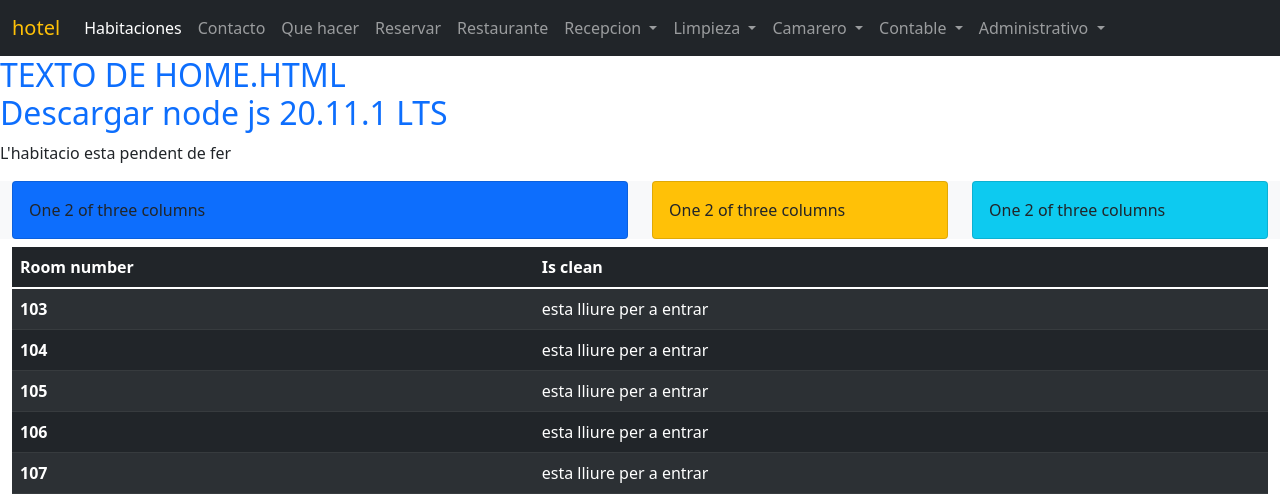
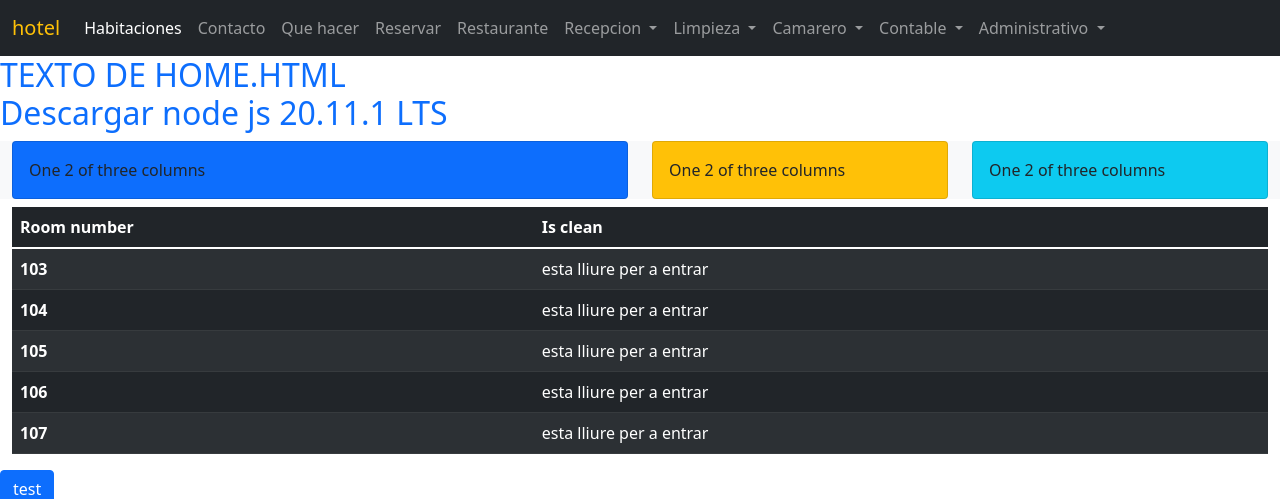
Before and after one commit to Troter2/HotelManagementProject, a Django app: page / in a window 1280 px wide. Shown: the top 499 px of the page. Run offline with Django 5.2, Linux system fonts and the light colour scheme; some libraries are stand-ins or nearby versions.

Commit message:
git ignore

```diff
--- a/templates/reception/home.html
+++ b/templates/reception/home.html
@@ -3,13 +3,6 @@
 
 {% block content %}
     <h2 class="text-primary">TEXTO DE HOME.HTML<br/> Descargar node js 20.11.1 LTS</h2>
-    <p>L'habitacio {{ room.number }}
-        {% if room.is_clean %}
-            esta lliure per a entrar
-        {% else %}
-            esta pendent de fer
-        {% endif %}
-    </p>
     <div class="container-fluid m-0 mb-2 bg-light ">
         <div class="row">
             <div class=" col-sm-3 col-md-6 h-100">
```
Also changed, not shown: 1 other file.
